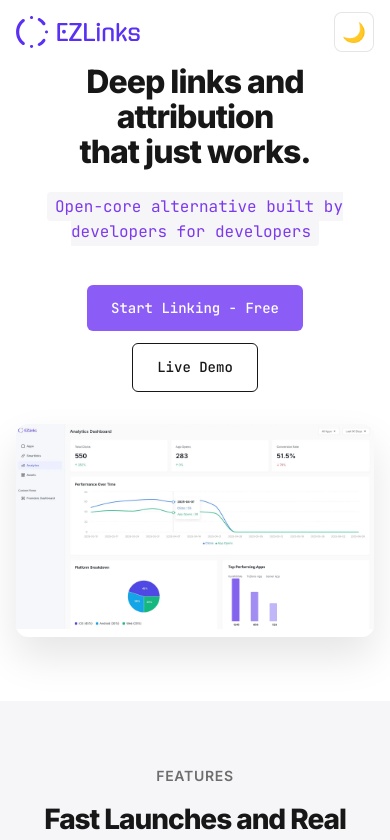
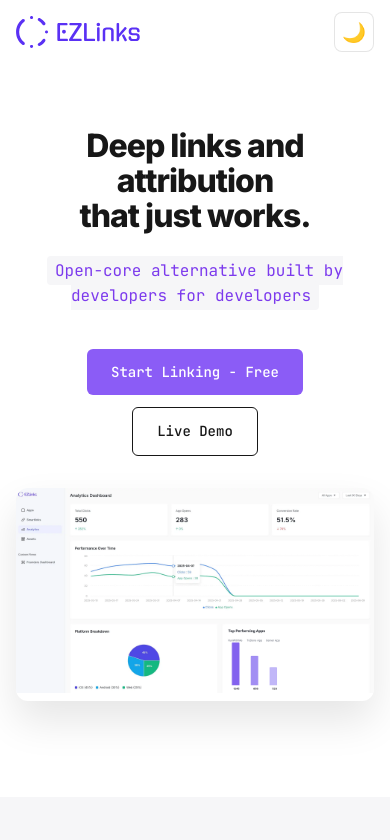
Before and after one commit to GetEZLinks/ezlinks-marketing, a Next.js app: page / in a window 390 px wide. Shown: the top 840 px of the page. Built offline with nearby package versions, Linux system fonts and the light colour scheme.

Commit message:
Minor padding fixes.

```diff
--- a/src/components/CaseStudy/CaseStudySection.module.scss
+++ b/src/components/CaseStudy/CaseStudySection.module.scss
@@ -57,7 +57,7 @@
   grid-template-columns: 1fr 1fr;
   gap: 1rem;
   align-items: center;
-  padding: 24px;
+  padding: 1.5rem 2rem;
   background: var(--bg-large-cards);
   border-radius: 24px;
 
@@ -102,7 +102,7 @@
   border: 1px solid #ffffff20;
   background: var(--bg-cards);
   border-radius: 12px;
-  font-size: 1.05rem;
+  font-size: 0.975rem;
   font-weight: 500;
   color: var(--foreground);
   cursor: pointer;
@@ -116,7 +116,6 @@
       height: 16px;
       width: 16px;
     }
-
   }
 
   &:hover {
@@ -142,7 +141,8 @@
 
   @media (max-width: 640px) {
     padding: 0.625rem 1rem;
-    font-size: 0.875rem;
+    font-size: 12px;
+    line-height: 1.2;
   }
 }
 
--- a/src/components/Hero/Hero.module.scss
+++ b/src/components/Hero/Hero.module.scss
@@ -3,16 +3,15 @@
 
 .hero {
   background: var(--background);
-  padding: 4rem 0;
+  padding: 8rem 0;
   min-height: 90vh;
   display: flex;
   align-items: center;
-  padding-top: 8rem;
 
   @media (max-width: 768px) {
-    padding: 2rem 0;
+    padding: 4rem 0;
     min-height: 80vh;
-    padding-top: 4rem;
+    padding-top: 8rem;
   }
 }
 
```
